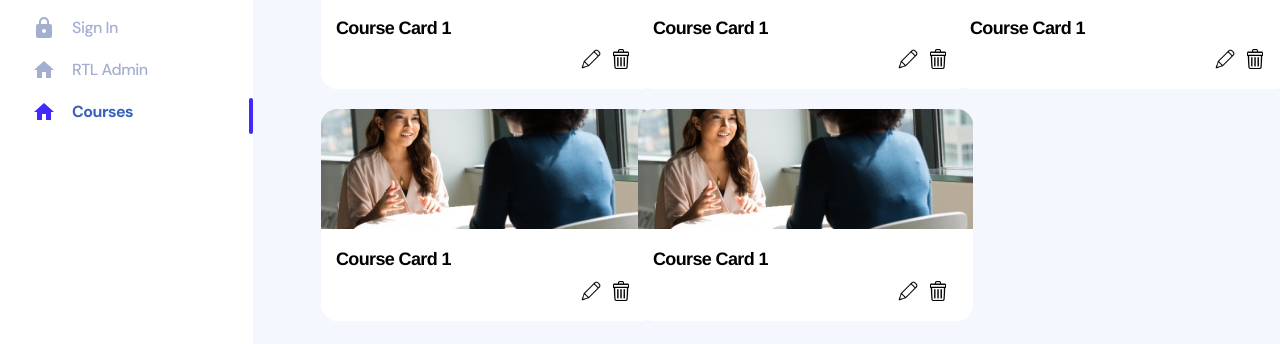
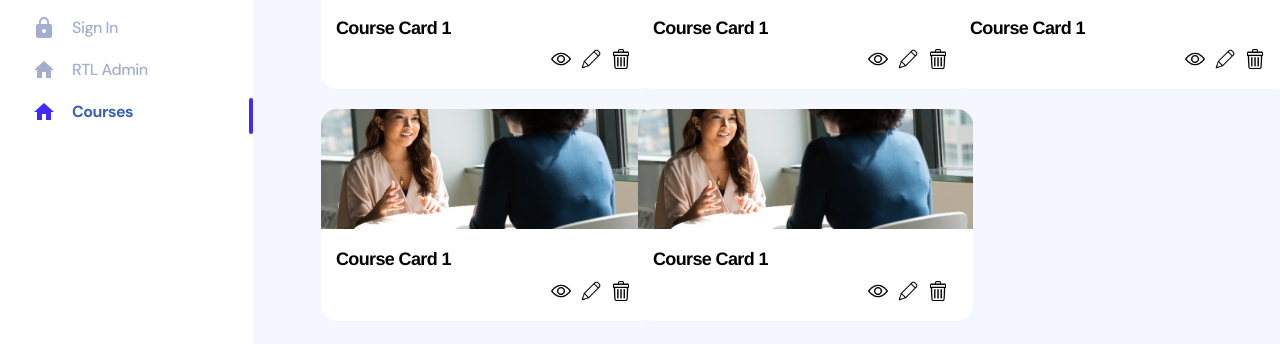
Before and after one commit to YbarTom/mudappAdmin, a React (Create React App) app in the folder horizon-tailwind-react-main/: page /admin/Courses in a window 1280 px wide. Shown: the part 310-654 px from the top of the page. Built offline with nearby package versions, Linux system fonts and the light colour scheme; what tailwindcss-rtl would draw is missing.

Commit message:
hide & view icon

```diff
--- a/horizon-tailwind-react-main/src/views/admin/Courses/components/CourseCard.js
+++ b/horizon-tailwind-react-main/src/views/admin/Courses/components/CourseCard.js
@@ -1,9 +1,11 @@
+import React, { useState } from "react";
 import PropTypes from "prop-types";
-import React from "react";
 import styled from "styled-components";
 import trash from "assets/img/ColleBree/trash.png"; // Importa el icono de la basura
 import BannerFoto from "assets/img/ColleBree/frame-85.png"; // Importa la imagen de fondo
 import pen from "assets/img/ColleBree/pen.png"; // Importa el icono del lápiz
+import view from "assets/img/ColleBree/view.png"; // Importa el icono de la vista
+import hide from "assets/img/ColleBree/hide.png"; // Importa el icono de ocultar
 
 const CourseCardWrapper = styled.div`
   background-color: white;
@@ -63,9 +65,16 @@ const Icon = styled.img`
   width: 20px;
   height: 20px;
   margin-right: 10px; /* Ajusta el margen entre los iconos si es necesario */
+  cursor: pointer;
 `;
 
 const CourseCard = ({ text, onClick, foto = BannerFoto }) => {
+  const [isViewVisible, setViewVisible] = useState(true);
+
+  const toggleView = () => {
+    setViewVisible(!isViewVisible);
+  };
+
   return (
     <CourseCardWrapper onClick={onClick}>
       <Frame foto={foto} />
@@ -73,8 +82,12 @@ const CourseCard = ({ text, onClick, foto = BannerFoto }) => {
         <InnerDiv>
           <Text>{text}</Text>
           <IconWrapper>
-          <Icon src={pen} alt="Icono de Lápiz" />
-
+            <Icon
+              src={isViewVisible ? view : hide}
+              alt={isViewVisible ? "Icono de Vista" : "Icono de Ocultar"}
+              onClick={toggleView}
+            />
+            <Icon src={pen} alt="Icono de Lápiz" />
             <Icon src={trash} alt="Icono de Basura" />
           </IconWrapper>
         </InnerDiv>
```
Also changed, not shown: horizon-tailwind-react-main/src/assets/img/ColleBree/hide.png (added), horizon-tailwind-react-main/src/assets/img/ColleBree/view.png (added).
